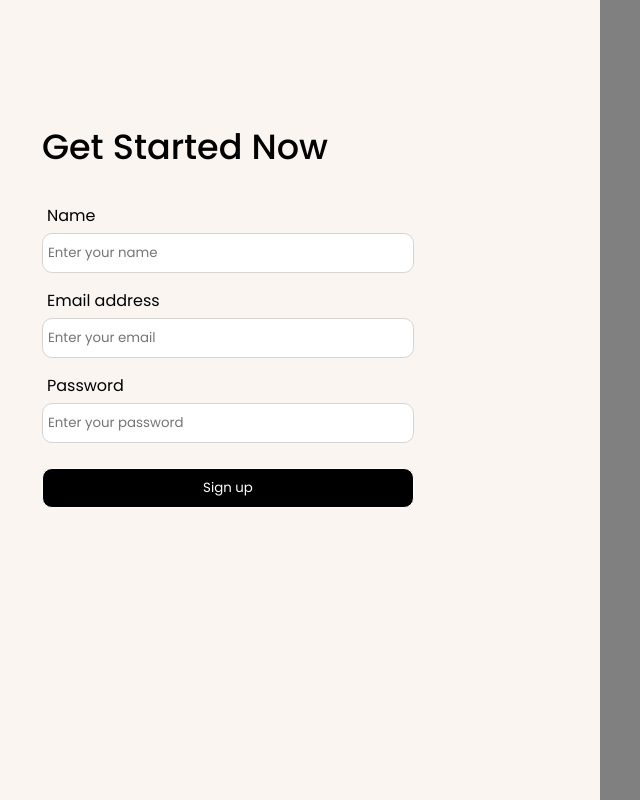
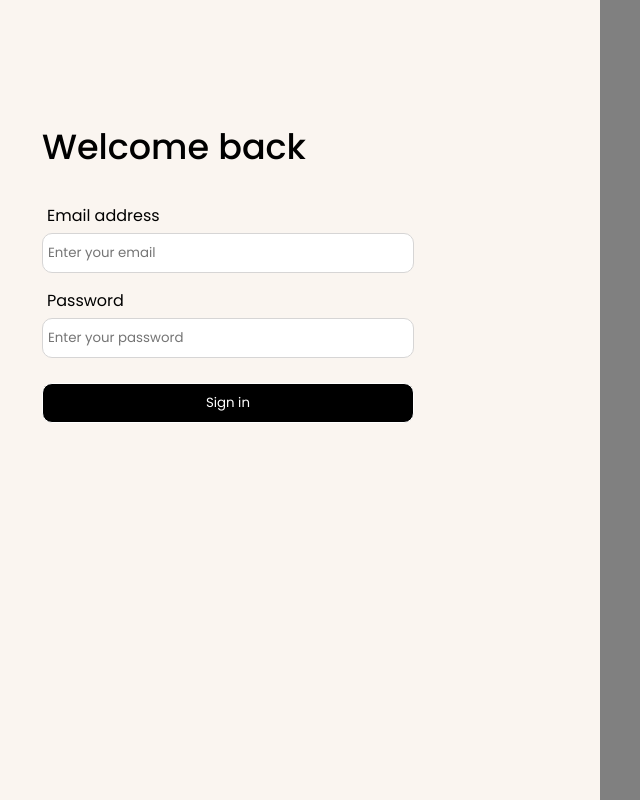
Before and after one commit to rafael-anjos/reachfy-front, a React (Vite) app: page /login in a window 1280 px wide. Shown: the whole page, without its empty margins (144-784 px from the left). Built offline with nearby package versions, Linux system fonts and the light colour scheme.

Commit message:
fazendo correções

```diff
--- a/package.json
+++ b/package.json
@@ -11,7 +11,8 @@
   },
   "dependencies": {
     "react": "^19.2.4",
-    "react-dom": "^19.2.4"
+    "react-dom": "^19.2.4",
+    "react-router-dom": "^7.14.0"
   },
   "devDependencies": {
     "@eslint/js": "^9.39.4",
--- /dev/null
+++ b/src/App.jsx
@@ -0,0 +1,22 @@
+import { BrowserRouter, Routes, Route } from "react-router-dom"
+import Register from './pages/Register'
+import Login from './pages/Login'
+import Inicio from './pages/Inicio'
+
+function PrivateRoute({children}) {
+  return children;
+}
+
+function App() {
+  return (
+    <BrowserRouter>
+      <Routes>
+        <Route path="/" element={<PrivateRoute><Inicio/></PrivateRoute>} />
+        <Route path="/login" element={<Login />} />
+        <Route path="/register" element={<Register/>} />
+      </Routes>
+    </BrowserRouter>
+  )
+}
+
+export default App;
--- a/src/main.jsx
+++ b/src/main.jsx
@@ -1,10 +1,10 @@
 import { StrictMode } from 'react'
 import { createRoot } from 'react-dom/client'
+import App from './App'
 import './index.css'
-import Register from './pages/Register'
 
 createRoot(document.getElementById('root')).render(
   <StrictMode>
-    <Register />
+    <App />
   </StrictMode>,
 )
--- /dev/null
+++ b/src/pages/Inicio/index.jsx
@@ -0,0 +1,7 @@
+function Inicio() {
+    return(
+        <div>Inicio</div>
+    )
+}
+
+export default Inicio;
--- /dev/null
+++ b/src/pages/Login/index.jsx
@@ -0,0 +1,60 @@
+import { useState } from "react"
+import { loginUser } from "../../services/Auth/login"
+import { useNavigate } from "react-router-dom"
+import "./styles.css"
+
+function Login() {
+    const navigate = useNavigate()
+
+    const [email, setEmail] = useState("");
+    const [senha, setSenha] = useState("");
+    const [loading, setLoading] = useState(false);
+    const [error, setError] = useState(null);
+
+    async function handleSubmit(e) {
+        e.preventDefault();
+        setLoading(true);
+        setError(null);
+
+        try {
+            await loginUser({ email, senha })
+            navigate("/")
+        } catch (err) {
+            setError(err.message);
+        } finally {
+            setLoading(false);
+        }
+    }
+
+  return (
+    <div className="container">
+      <div className="login-screen">
+        <form className="login-form" onSubmit={handleSubmit}>
+
+          <h1>Welcome back</h1>
+
+          <div className="inputs">
+            <div>
+              <p>Email address</p>
+              <input type="email" placeholder="Enter your email" value={email} onChange={(e) => setEmail(e.target.value)} required />
+            </div>
+            <div>
+              <p>Password</p>
+              <input type="password" placeholder="Enter your password" value={senha} onChange={(e) => setSenha(e.target.value)} required />
+            </div>
+          </div>
+
+          {error && <p className="error-message">{error}</p>}
+
+          <button type="submit" disabled={loading}>
+            {loading ? "Signing in...": "Sign in"}
+          </button>
+
+        </form>
+      </div>
+      <div className="image"></div>
+    </div>
+  );
+}
+
+export default Login;
--- /dev/null
+++ b/src/pages/Login/styles.css
@@ -0,0 +1,64 @@
+.container {
+    display: flex;
+}
+
+.login-screen {
+    display: flex;
+    justify-content: center;
+    align-items: center;
+    width: 111vh;
+    height: 100vh;
+    gap: 15px;
+}
+
+.login-form {
+    display: flex;
+    flex-direction: column;
+    gap: 25px;
+    width: 50%;
+    height: 70%;
+}
+
+.login-form h1 {
+    font-size: 35px;
+    font-weight: 500;
+}
+
+.inputs {
+    display: flex;
+    flex-direction: column;
+    gap: 10px;
+}
+
+.inputs input {
+    border: 1px solid;
+    border-color: #d6d5d5;
+    border-radius: 10px;
+    padding: 5px;
+    height: 40px;
+    width: 100%;
+}
+
+.inputs p {
+    margin: 5px;
+}
+
+.login-form button {
+    height: 40px;
+    border-radius: 10px;
+    border: 1px solid;
+    background-color: black;
+    color: white;
+    cursor: pointer;
+}
+
+.login-form button:hover {
+    background-color: #333333;
+    transition: all 0.3s ease;
+}
+
+.image {
+    background-color: grey;
+    width: 50%;
+    height: 100vh;
+}
--- a/src/pages/Register/index.jsx
+++ b/src/pages/Register/index.jsx
@@ -1,8 +1,11 @@
 import { useState } from "react";
-import { registerUser } from "../../services/api";
+import { registerUser } from "../../services/Auth/register";
+import { useNavigate } from "react-router-dom"
 import "./styles.css";
 
 function Register() {
+  const navigate = useNavigate();
+
   const [nome, setNome] = useState("");
   const [email, setEmail] = useState("");
   const [senha, setSenha] = useState("");
@@ -16,6 +19,7 @@ function Register() {
 
     try {
       await registerUser({ nome, email, senha });
+      navigate("/")
     } catch (err) {
       setError(err.message);
     } finally {
--- /dev/null
+++ b/src/services/Auth/login.js
@@ -0,0 +1,19 @@
+const API_URL = "http://localhost:8080/api";
+
+export async function loginUser({ email, senha }) {
+  const response = await fetch(`${API_URL}/login`, {
+    method: "POST",
+    headers: {"Content-Type": "application/json"},
+    body: JSON.stringify({ email, senha }),
+    credentials:"include"
+  });
+
+  if (!response.ok) {
+    if (response.status === 401 || response.status === 404) {
+      throw new Error("Invalid email or password.");
+    }
+    throw new Error("Login failed. Please try again.");
+  }
+
+  return response.json();
+}
--- a/src/services/api.js
+++ b/src/services/Auth/register.js
@@ -1,12 +1,11 @@
-const API_URL = "https://api.reachfy.com.br/api";
+const API_URL = "http://localhost:8080/api";
 
 export async function registerUser({ nome, email, senha }) {
   const response = await fetch(`${API_URL}/register`, {
     method: "POST",
-    headers: {
-      "Content-Type": "application/json",
-    },
+    headers: {"Content-Type": "application/json"},
     body: JSON.stringify({ nome, email, senha }),
+    credentials: "include"
   });
 
   if (!response.ok) {
@@ -16,6 +15,5 @@ export async function registerUser({ nome, email, senha }) {
     throw new Error("Registration failed. Please try again.");
   }
 
-  const data = await response.json();
-  return data; // { nome: string, token: string }
+  return response.json(); // { nome: string, token: string }
 }
```
Also changed, not shown: src/pages/Inicio/styles.css (added), 1 other file (tests, documents, lock files or other folders).
